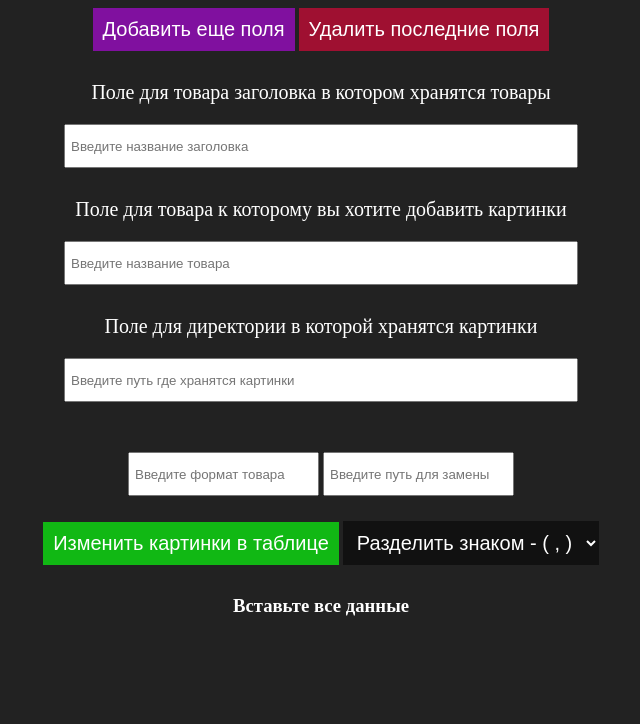
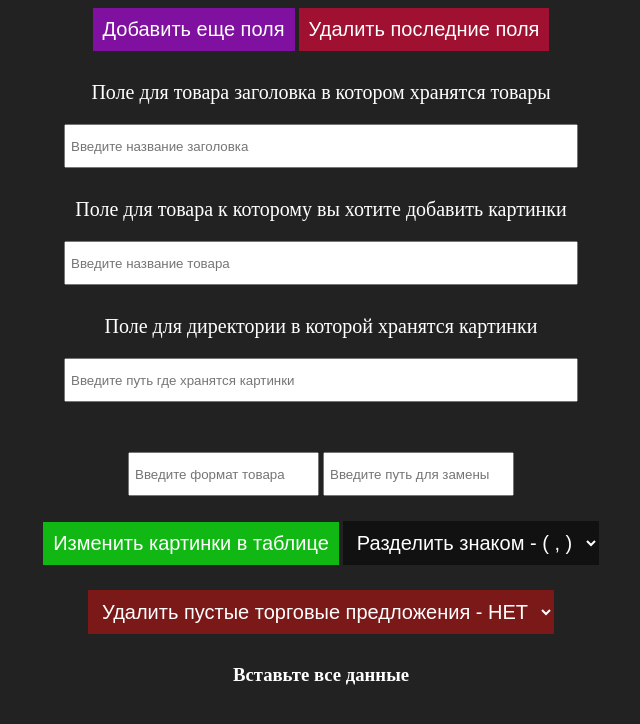
Before and after one commit to deniskorbakov/excel-utility, a PHP site: page / in a window 1280 px wide. Shown: the top 724 px of the page, without its empty margins (319-959 px from the left). Run offline with PHP 8.4, Linux system fonts and the light colour scheme.

Commit message:
add functional for delete extra fields

```diff
--- a/public/index.php
+++ b/public/index.php
@@ -56,6 +56,13 @@
                 <option value="," selected>Разделить знаком - ( , )</option>
             </select>
         </div>
+
+        <div style="margin-top: 25px;">
+            <select name="isDelete" style="padding: 10px; font-size: 20px; color: #ffffff; background-color: rgba(211,14,14,0.5); border: none;">
+                <option value="false" selected>Удалить пустые торговые предложения - НЕТ</option>
+                <option value="true">Удалить пустые торговые предложения - ДА</option>
+            </select>
+        </div>
     </form>
 </center>
 
@@ -83,6 +90,8 @@
 <?php
 
 require './functions/translit.php';
+
+const IS_DELETE_EXTRA_TRADE_OFFER = 'true';
 const NEW_COLUMN_FOR_IMPORT_TABLE = "XML_ID";
 const NAME_COLUMN_FOR_NAME_PRODUCT = 'IE_NAME';
 const ID_PRODUCT_FOR_SUCCESS_IMPORT_TABLE = "IP_PROP1085";
@@ -136,7 +145,17 @@ if (isset($_POST['productName'], $_POST['formatName'], $_POST['headerTitle'])) {
                 //получаем цифры только в крадратных скобках
                 preg_match("/\[(\d+)\]/", $row[$idProduct], $matches);
 
+                if(IS_DELETE_EXTRA_TRADE_OFFER === $_POST['isDelete']) {
                     //проверка чтобы не выпадала ошибка неизвестного ключа
+                    if (isset($matches[1])) {
+                        $result = $matches[1];
+                        $row[$newColumn] = $result;
+
+                        // добавляем изменненыую колонку в массив
+                        array_unshift($arrayRowsForNewFile, $row);
+                        $countChangeRows++;
+                    }
+                } else {
                     if (!isset($matches[1])) {
                         $result = null;
                     } else {
@@ -148,6 +167,7 @@ if (isset($_POST['productName'], $_POST['formatName'], $_POST['headerTitle'])) {
                     // добавляем изменненыую колонку в массив
                     array_unshift($arrayRowsForNewFile, $row);
                     $countChangeRows++;
+                }
             }
         }
     }
```
Lines whose indentation alone changed are shown as unchanged.
